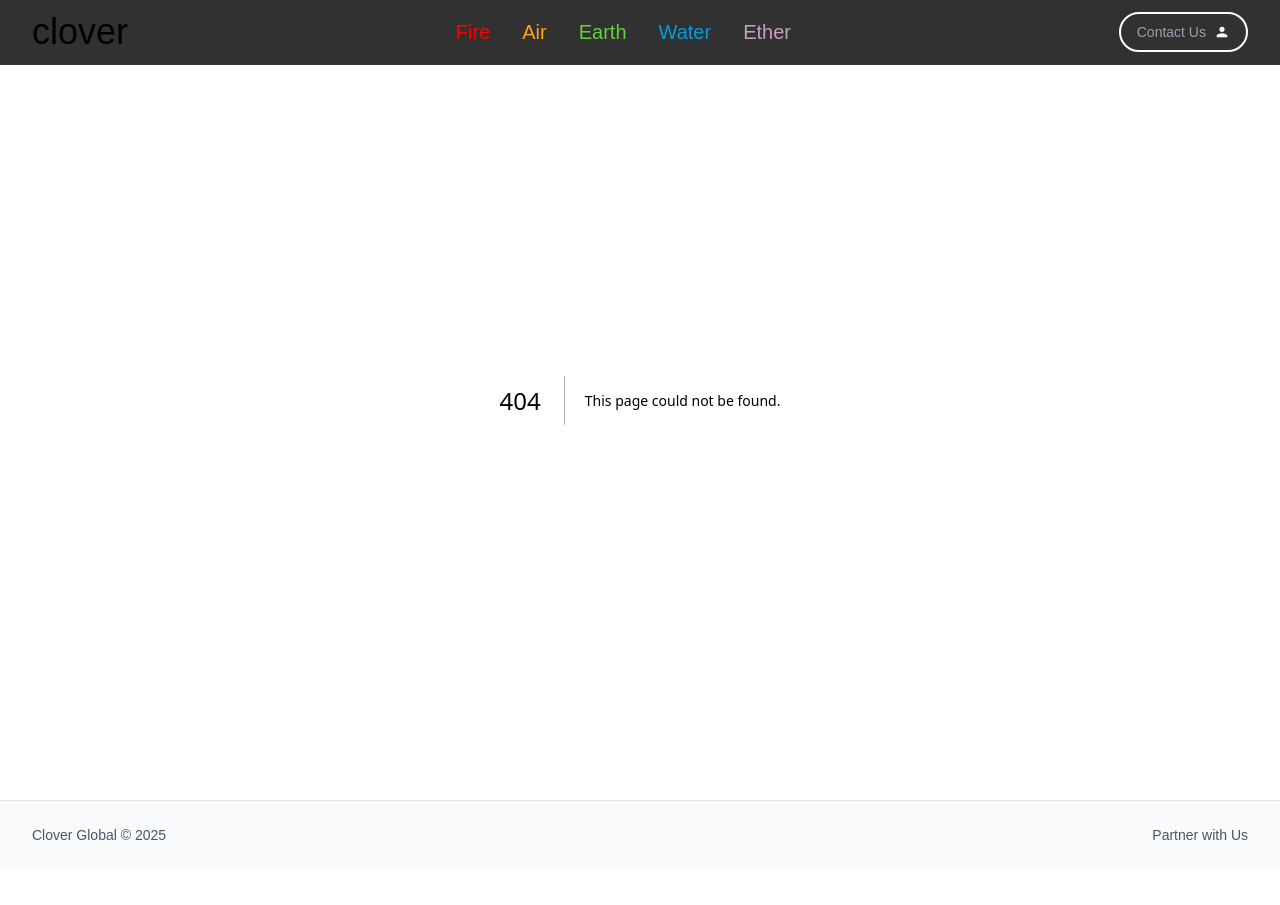
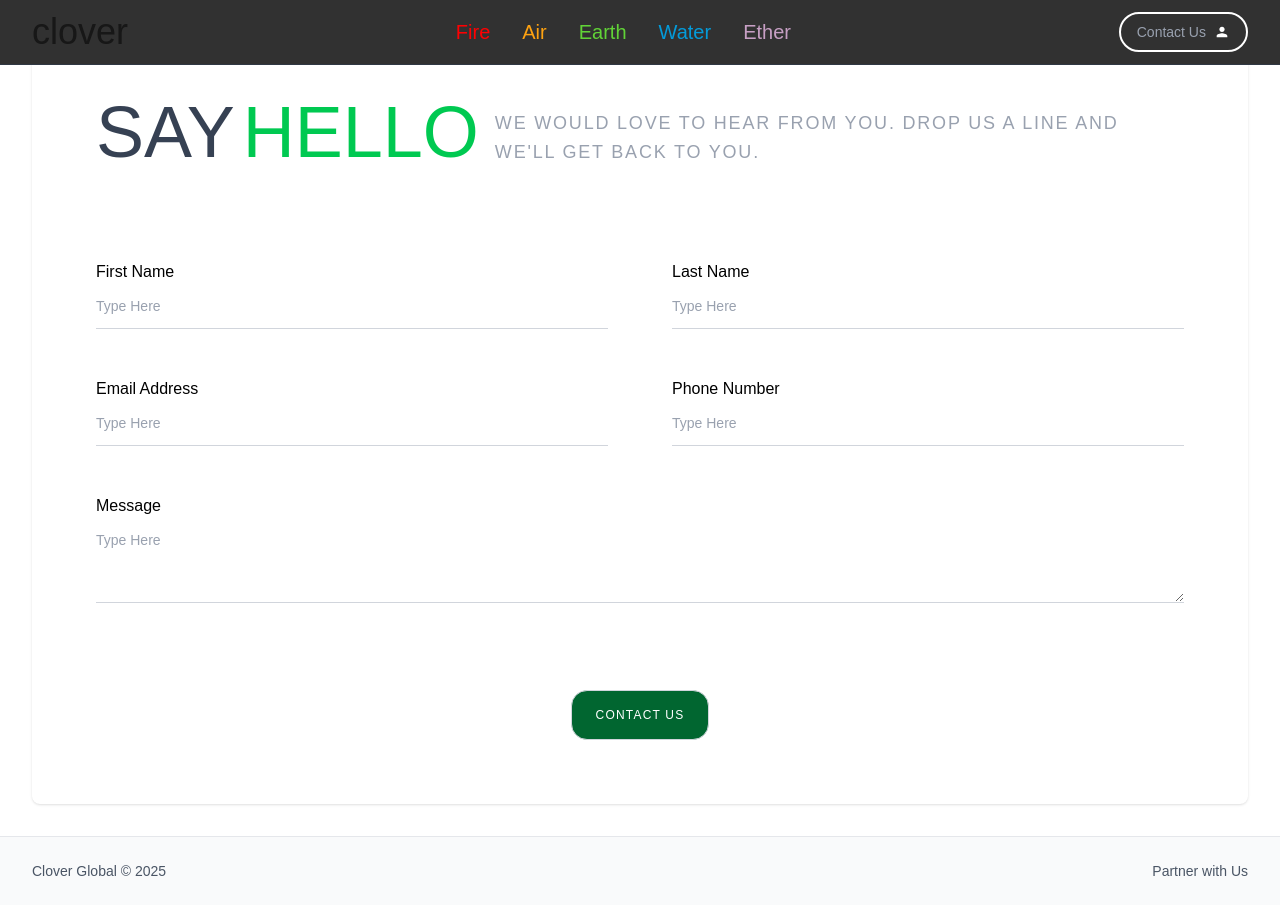
Before and after one commit to Mastermind730/Clower, a Next.js app: page /contact_us in a window 1280 px wide. Before the commit this address had no page. Before the commit the page ends 869 px from the top, so only its background shows below. Built offline with nearby package versions, Linux system fonts and the light colour scheme; a web font is replaced by a local one.

Commit message:
some change in navbar and layout of the page done

```diff
--- a/src/app/components/Navbar.tsx
+++ b/src/app/components/Navbar.tsx
@@ -64,7 +64,7 @@ export default function Navbar() {
               >
                 <Link
                   href={item.href}
-                  className={`${item.color} font-medium transition-colors duration-200`}
+                  className={`${item.color} font-medium flex items-center transition-colors duration-200`}
                 >
                   {item.label}
                 </Link>
--- /dev/null
+++ b/src/app/contact_us/page.tsx
@@ -0,0 +1,112 @@
+'use client';
+
+import { useForm, SubmitHandler } from 'react-hook-form';
+
+interface FormInputs {
+  firstName: string;
+  lastName: string;
+  email: string;
+  phone: string;
+  message: string;
+}
+
+export default function ContactPage() {
+  const { register, handleSubmit, formState: { errors } } = useForm<FormInputs>();
+
+  const onSubmit: SubmitHandler<FormInputs> = (data) => {
+    console.log(data);
+    // Handle form submission here
+  };
+
+  return (
+    <div className="min-h-screen bg-white flex items-center justify-center p-8">
+      <div className=" rounded-lg shadow-sm p-16 w-full h-full">
+        {/* Header - Kept exactly the same */}
+        <div className="flex items-center mb-20">
+          <div className="text-7xl flex font-light text-gray-700 mb-3">
+            SAY <span className="text-green-500 font-normal ml-2">HELLO</span>
+          </div>
+          <p className="text-gray-400 text-lg tracking-widest uppercase leading-relaxed px-4">
+            WE WOULD LOVE TO HEAR FROM YOU. DROP US A LINE AND WE&apos;LL GET BACK TO YOU.
+          </p>
+        </div>
+
+        {/* Form - Same styling, just updated fields */}
+        <form onSubmit={handleSubmit(onSubmit)} className="space-y-12">
+          {/* First Row */}
+          <div className="grid grid-cols-2 gap-16">
+            <div>
+              <label className='text-black' htmlFor="first_name">First Name</label>
+              <input
+                {...register('firstName', { required: true })}
+                type="text"
+                placeholder="Type Here"
+                className="w-full text-gray-600 text-sm bg-transparent border-0 border-b border-gray-300 focus:border-gray-500 focus:outline-none py-3 placeholder-gray-400"
+              />
+              {errors.firstName && <span className="text-red-500 text-xs">Required</span>}
+            </div>
+            <div>
+              <label className='text-black' htmlFor="last_name">Last Name</label>
+              <input
+                {...register('lastName', { required: true })}
+                type="text"
+                placeholder="Type Here"
+                className="w-full text-gray-600 text-sm bg-transparent border-0 border-b border-gray-300 focus:border-gray-500 focus:outline-none py-3 placeholder-gray-400"
+              />
+              {errors.lastName && <span className="text-red-500 text-xs">Required</span>}
+            </div>
+          </div>
+
+          {/* Second Row */}
+          <div className="grid grid-cols-2 gap-16">
+            <div>
+              <label className='text-black' htmlFor="email">Email Address</label>
+              <input
+                {...register('email', {
+                  required: true,
+                  pattern: /^\S+@\S+$/i
+                })}
+                type="email"
+                placeholder="Type Here"
+                className="w-full text-gray-600 text-sm bg-transparent border-0 border-b border-gray-300 focus:border-gray-500 focus:outline-none py-3 placeholder-gray-400"
+              />
+              {errors.email && <span className="text-red-500 text-xs">Valid email required</span>}
+            </div>
+            <div>
+              <label className='text-black' htmlFor="phone">Phone Number</label>
+              <input
+                {...register('phone', { required: true })}
+                type="tel"
+                placeholder="Type Here"
+                className="w-full text-gray-600 text-sm bg-transparent border-0 border-b border-gray-300 focus:border-gray-500 focus:outline-none py-3 placeholder-gray-400"
+              />
+              {errors.phone && <span className="text-red-500 text-xs">Required</span>}
+            </div>
+          </div>
+
+          {/* Third Row - Full Width */}
+          <div>
+            <label className='text-black' htmlFor="message">Message</label>
+            <textarea
+              {...register('message', { required: true })}
+              placeholder="Type Here"
+              className="w-full text-gray-600 text-sm bg-transparent border-0 border-b border-gray-300 focus:border-gray-500 focus:outline-none py-3 placeholder-gray-400"
+              rows={3}
+            />
+            {errors.message && <span className="text-red-500 text-xs">Required</span>}
+          </div>
+
+          {/* Submit Button - Made into a small pill */}
+          <div className="flex justify-center pt-8">
+            <button
+              type="submit"
+              className="bg-green-800 hover:bg-green-700 text-white font-medium text-xs tracking-widest uppercase px-6 py-4 rounded-2xl border border-gray-300 transition-colors duration-200"
+            >
+              CONTACT US
+            </button>
+          </div>
+        </form>
+      </div>
+    </div>
+  );
+}
--- a/src/app/layout.tsx
+++ b/src/app/layout.tsx
@@ -21,7 +21,7 @@ const inter = Sofia_Sans({
 })
 
 export const metadata: Metadata = {
-  title: "Create Next App",
+  title: "Clover",
   description: "Generated by create next app",
 };
 
--- a/src/app/page.tsx
+++ b/src/app/page.tsx
@@ -45,9 +45,10 @@ export default function Clover() {
         {/* Clover Description */}
         <section className="px-6 bg-[#bfd3c1] md:px-12 lg:px-24 py-12 md:py-20">
 
-                    <p className="text-primary  bg-[#313131] text-[#313131] mt-50 mb-50 bg-clip-text  font-light text-center text-xl md:text-2xl lg:text-3xl xl:text-4xl leading-relaxed md:leading-[3rem] lg:leading-[3.5rem]  tracking-wider">
+                    <p className="text-primary flex flex-col items-center  bg-[#313131] text-[#313131] mt-50 mb-50 bg-clip-text  font-light text-center text-xl md:text-2xl lg:text-3xl xl:text-4xl leading-relaxed md:leading-[3rem] lg:leading-[3.5rem]  tracking-wider">
             {/* At Clover believe that driving environmental impact should be made easy for everyone. */}
-                       At Clover believe that driving environmental impact should be made easy for everyone.
+                       At Clover believe that driving environmental impact should be made
+                       <span>easy for everyone.</span>
 
           </p>
           <p className="text-primary bg-[#313131] text-[#313131] mt-50 mb-50 bg-clip-text  font-light text-center text-xl md:text-2xl lg:text-3xl xl:text-4xl leading-relaxed md:leading-[3rem] lg:leading-[3.5rem]  tracking-wider">
@@ -487,7 +488,7 @@ export default function Clover() {
           Join the <span className="text-green-400 font-normal">community</span>
         </h2>
 
-        <p className="text-white/90 font-light text-sm sm:text-base md:text-lg lg:text-xl xl:text-2xl leading-snug sm:leading-relaxed md:leading-relaxed max-w-[90%] md:max-w-[80%] mx-auto">
+        <p className="text-white/90 font-light text-sm sm:text-base md:text-lg lg:text-xl xl:text-2xl leading-snug sm:leading-relaxed md:leading-relaxed max-w-[100%] md:max-w-[100%] mx-auto">
           Clover is a solo and multiplayer mission.<br className="hidden sm:block" />
           Join your community and compete to reach net zero together.
         </p>
```
